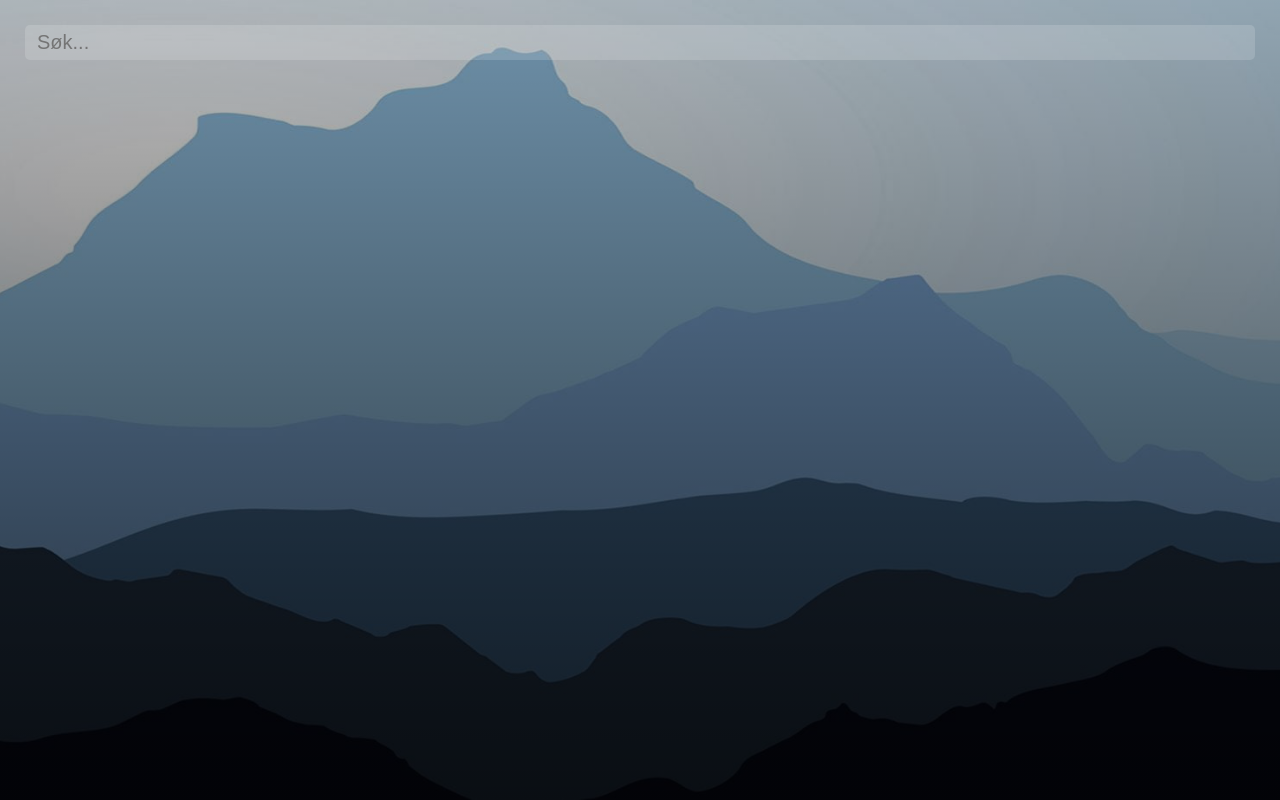
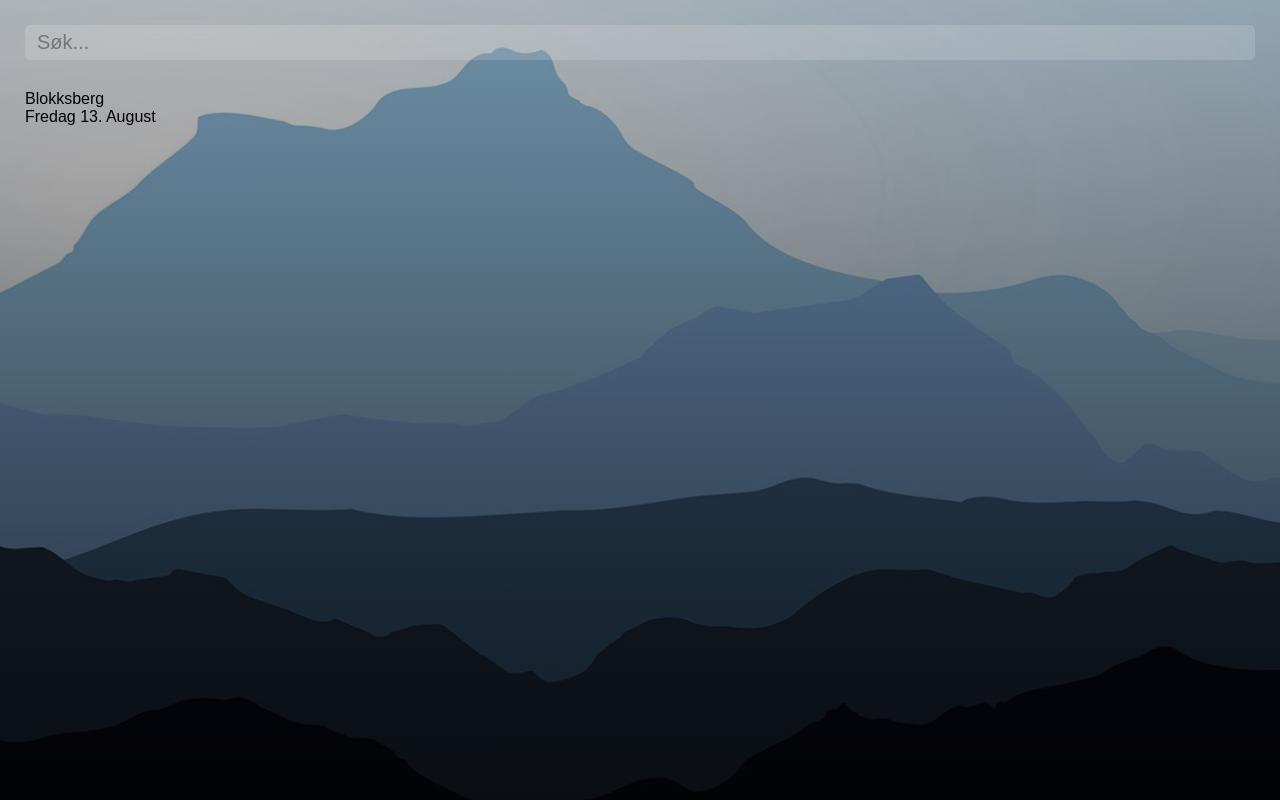
Before and after one commit to manfelt/Vue-VaerApp, a Vue app: page / in a window 1280 px wide. Built offline with nearby package versions, Linux system fonts and the light colour scheme; no server answers.

Commit message:
Plugger inn API-adaper, tester 'hentGeoKoordinater'.

```diff
--- a/src/App.vue
+++ b/src/App.vue
@@ -2,19 +2,47 @@
   <div id="app">
     <main>
       <div class="søk-boks">
-        <input type="text" name="" id="" class="søk-bar" placeholder="Søk..."/>
+        <input type="text"
+          class="søk-bar"
+          placeholder="Søk..."
+          v-model="query"
+          @keypress="skaffVaer"/>
+      </div>
+
+      <div class="vaer-wrap">
+        <div class="sted-boks">
+          <div class="sted">Blokksberg</div>
+            <div class="dato">Fredag 13. August</div>
+        </div>
       </div>
     </main>
   </div>
 </template>
 
 <script>
+	import VaerApi from './adapter.js'
+  import Kort from './Kort'
+
+  Kort
+  VaerApi.hentSamtidsVaerData(62, 10);
 
 export default {
   name: 'App',
   data () {
+    return {
+      query: '',
+      }
+     },
+    methods: {
+      skaffVaer (e) {
+        if (e.key == "Enter") {
+          VaerApi.hentGeoKoordinater(this.query);
+        }
+      }
 
-  }
+    }
+
+
 
 
 }
```
